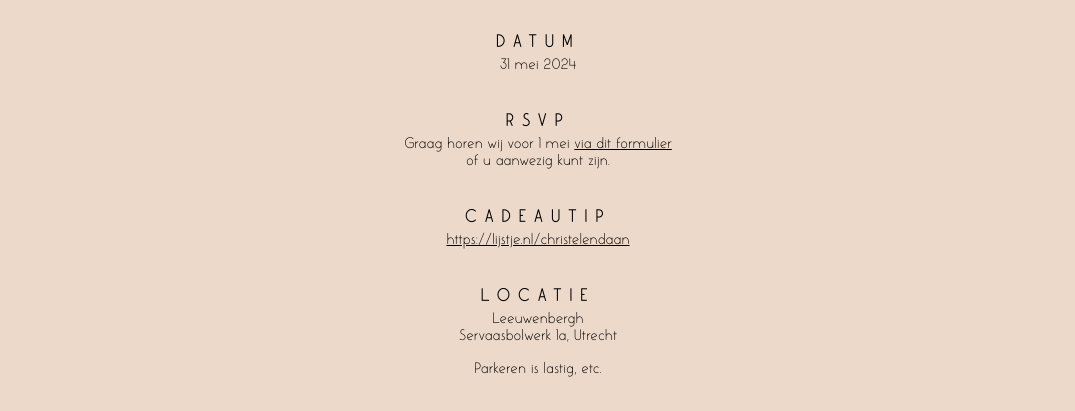
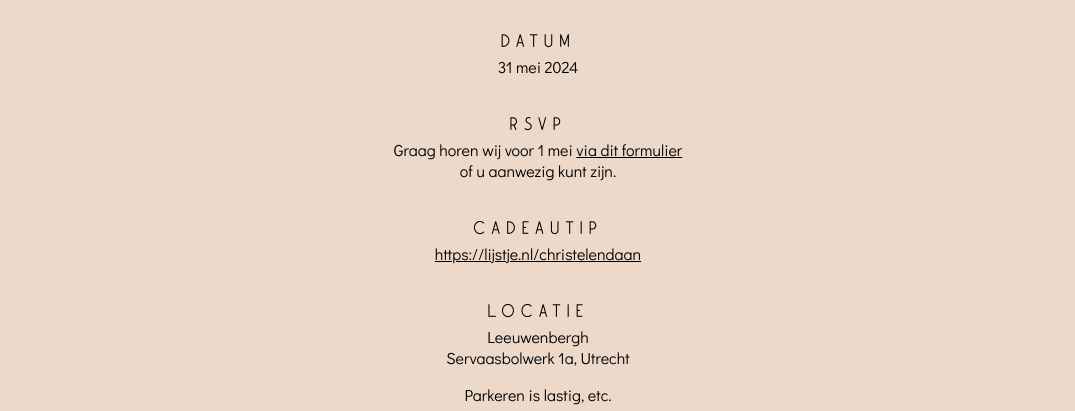
Before and after one commit to Daanvm/christelendaan.nl, a plain HTML site: page app/public/index.html in a window 1280 px wide. Shown: the part 377-788 px from the top of the page, without its empty margins (102-1177 px from the left). Drawn offline with Linux system fonts and the light colour scheme.

Commit message:
Fix font

```diff
--- a/app/public/style.css
+++ b/app/public/style.css
@@ -92,7 +92,7 @@ h3 {
     font-style: normal;
     font-size: 1.17em;
 
-    letter-spacing: 0.4em;
+    letter-spacing: 0.3em;
     text-transform: uppercase;
 
     margin-top: 2em;
@@ -100,7 +100,7 @@ h3 {
 }
 
 p {
-    font-family: 'Colombia', sans-serif;
+    font-family: 'Didact Gothic', sans-serif;
     font-weight: normal;
     font-style: normal;
     font-size: 1em;
```
